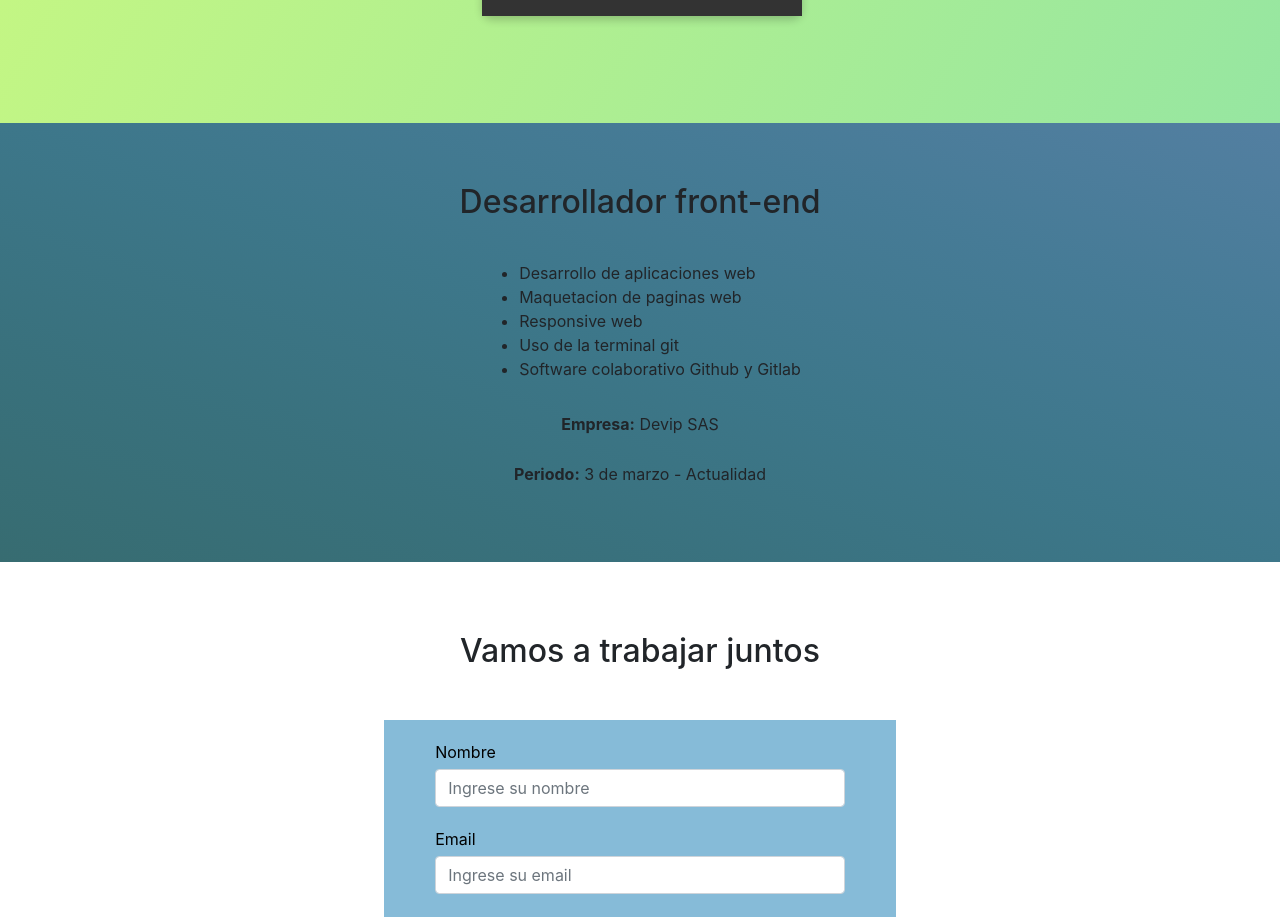
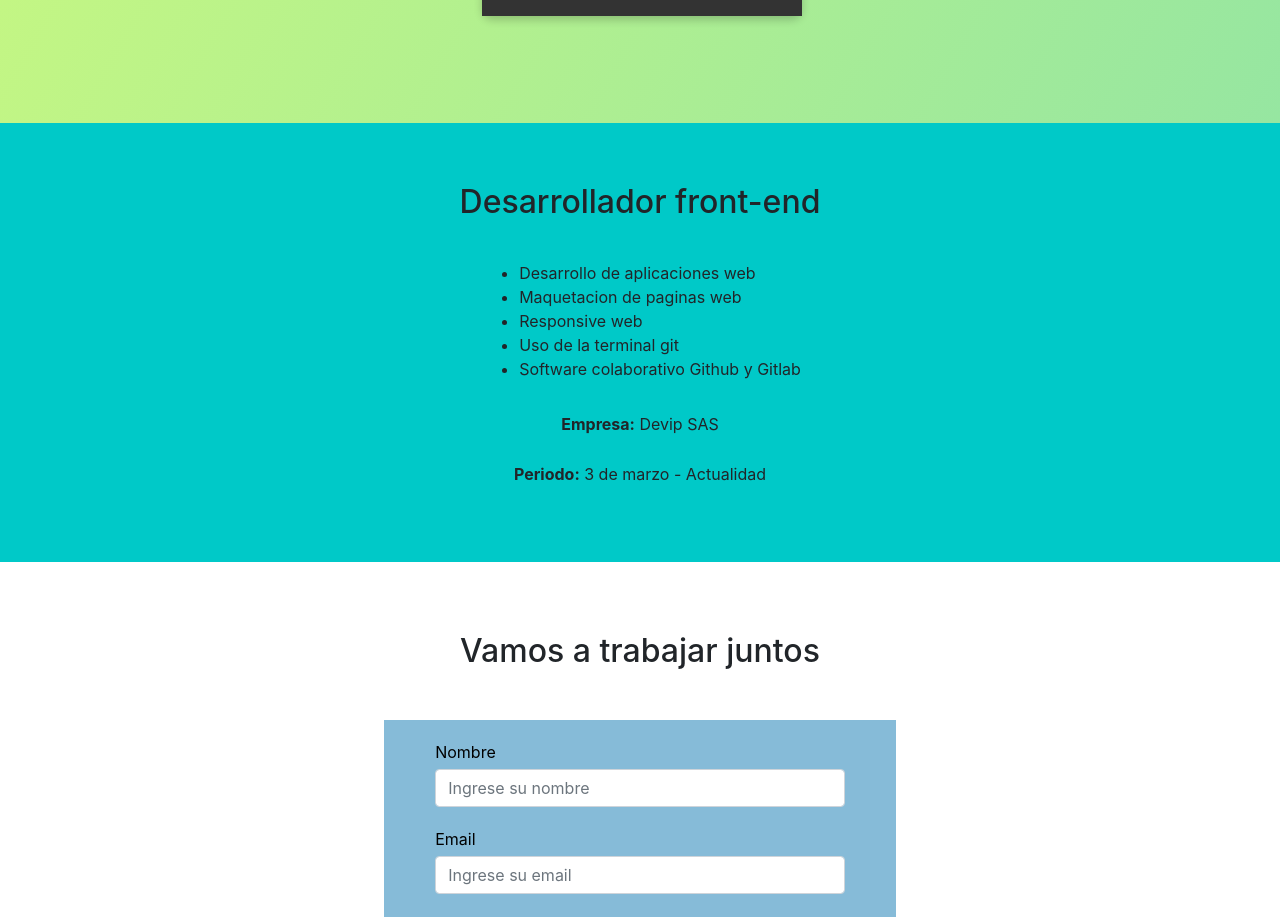
Before and after one commit to kira4489/PortafolioViejo, a React (Create React App) app: page / in a window 1280 px wide. Shown: the part 2327-3244 px from the top of the page. Built offline with nearby package versions, Linux system fonts and the light colour scheme.

Commit message:
update color experience

```diff
--- a/src/Components/Experience/Experience.css
+++ b/src/Components/Experience/Experience.css
@@ -1,13 +1,6 @@
 .container-experience {
   padding: 60px;
-  background-image: linear-gradient(
-    to right top,
-    #376c71,
-    #39717d,
-    #3d778a,
-    #467b96,
-    #537fa1
-  );
+  background-color: #00C9C8;
 }
 
 .container-title {
```
